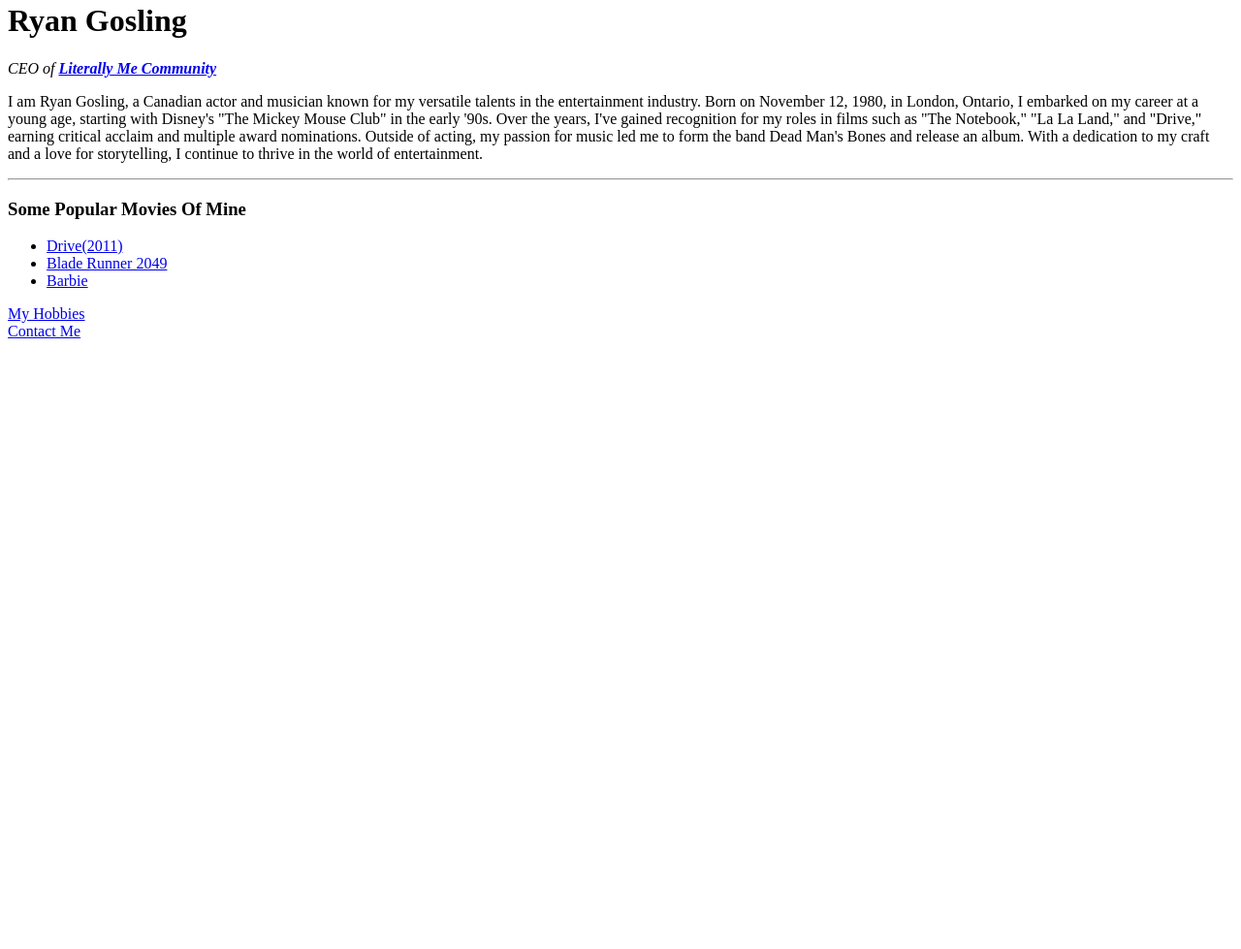
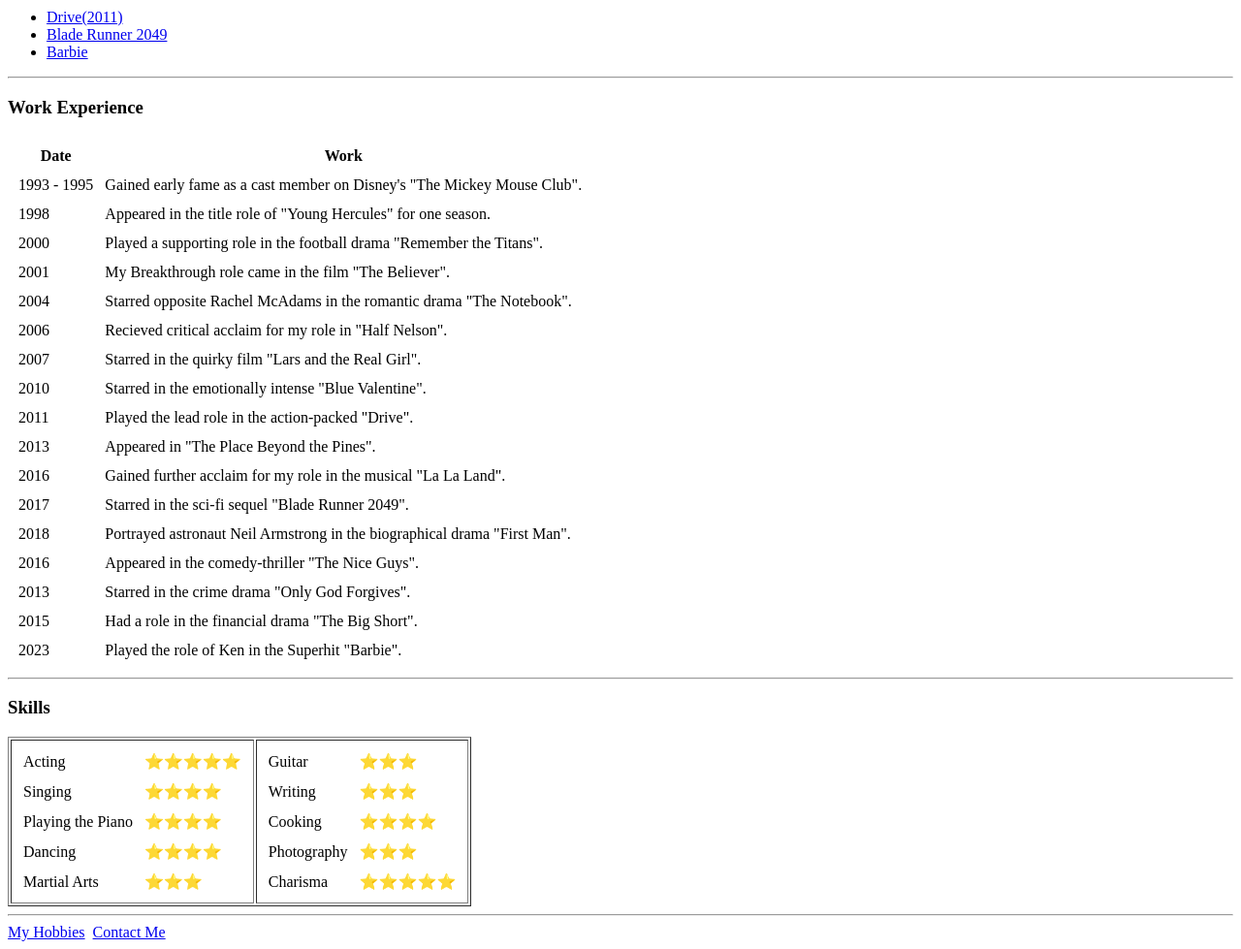
Before and after one commit to Siddharth-Singh-28/Ryan-Gosling-, a plain HTML site: page index.html in a window 1280 px wide. Shown: the part 330-1309 px from the top of the page at 97% size. Before the commit the page ends 800 px from the top, so only its background shows below. Drawn offline with Linux system fonts and the light colour scheme.

Commit message:
Updated some info

```diff
--- a/index.html
+++ b/index.html
@@ -6,11 +6,15 @@
         <title>Ryan's Personal Site</title>
     </head>
     <body>
-        <img src="RyanGosling.png" alt="Literally Me's Profile Picture" width = "300" height = "300">
-        <h1>Ryan Gosling</h1>
-        <p><em>CEO of <strong><a href="https://knowyourmeme.com/memes/literally-me-syndrome-wow-this-is-literally-me">Literally Me Community</a></strong></em></p>
-        <p>I am Ryan Gosling, a Canadian actor and musician known for my versatile talents in the entertainment industry. Born on November 12, 1980, in London, Ontario, I embarked on my career at a young age, starting with Disney's "The Mickey Mouse Club" in the early '90s. Over the years, I've gained recognition for my roles in films such as "The Notebook," "La La Land," and "Drive," earning critical acclaim and multiple award nominations. Outside of acting, my passion for music led me to form the band Dead Man's Bones and release an album. With a dedication to my craft and a love for storytelling, I continue to thrive in the world of entertainment.
-        </p>
+        <table cellspacing = "20">
+            <tr>
+                <td><img src="RyanGosling.png" alt="Literally Me's Profile Picture" width = "200" height = "200"></td>
+                <td><h1>Ryan Gosling</h1>
+                    <p><em>CEO of <strong><a href="https://knowyourmeme.com/memes/literally-me-syndrome-wow-this-is-literally-me">Literally Me Community</a></strong></em></p>
+                    <p>I am Ryan Gosling, a Canadian actor and musician known for my versatile talents in the entertainment industry. Born on November 12, 1980, in London, Ontario, I embarked on my career at a young age, starting with Disney's "The Mickey Mouse Club" in the early '90s. Over the years, I've gained recognition for my roles in films such as "The Notebook," "La La Land," and "Drive," earning critical acclaim and multiple award nominations. Outside of acting, my passion for music led me to form the band Dead Man's Bones and release an album. With a dedication to my craft and a love for storytelling, I continue to thrive in the world of entertainment.
+                    </p></td>
+            </tr>
+        </table>
         <hr>
         <h3>Some Popular Movies Of Mine</h3>
         <ul>
@@ -18,7 +22,140 @@
             <li><a href="https://www.imdb.com/title/tt1856101/">Blade Runner 2049</a></li>
             <li><a href="https://www.imdb.com/title/tt1517268/">Barbie</a></li>
         </ul>
-        <a href="Hobbies.html">My Hobbies</a><br>
+        <hr>
+        <h3>Work Experience</h3>
+        <table cellspacing="10">
+            <thead>
+                <th>Date</th>
+                <th>Work</th>
+            </thead>
+            <tbody>
+                <tr>
+                    <td>1993 - 1995</td>
+                    <td>Gained early fame as a cast member on Disney's "The Mickey Mouse Club".</td>
+                </tr>
+                <tr>
+                    <td>1998</td>
+                    <td>Appeared in the title role of "Young Hercules" for one season.</td>
+                </tr>
+                <tr>
+                    <td>2000</td>
+                    <td>Played a supporting role in the football drama "Remember the Titans".</td>
+                </tr>
+                <tr>
+                    <td>2001</td>
+                    <td>My Breakthrough role came in the film "The Believer".</td>
+                </tr>
+                <tr>
+                    <td>2004</td>
+                    <td>Starred opposite Rachel McAdams in the romantic drama "The Notebook".</td>
+                </tr>
+                <tr>
+                    <td>2006</td>
+                    <td>Recieved critical acclaim for my role in "Half Nelson".</td>
+                </tr>
+                <tr>
+                    <td>2007</td>
+                    <td>Starred in the quirky film "Lars and the Real Girl".</td>
+                </tr>
+                <tr>
+                    <td>2010</td>
+                    <td>Starred in the emotionally intense "Blue Valentine".</td>
+                </tr>
+                <tr>
+                    <td>2011</td>
+                    <td>Played the lead role in the action-packed "Drive".</td>
+                </tr>
+                <tr>
+                    <td>2013</td>
+                    <td>Appeared in "The Place Beyond the Pines".</td>
+                </tr>
+                <tr>
+                    <td>2016</td>
+                    <td>Gained further acclaim for my role in the musical "La La Land".</td>
+                </tr>
+                <tr>
+                    <td>2017</td>
+                    <td>Starred in the sci-fi sequel "Blade Runner 2049".</td>
+                </tr>
+                <tr>
+                    <td>2018</td>
+                    <td>Portrayed astronaut Neil Armstrong in the biographical drama "First Man".</td>
+                </tr>
+                <tr>
+                    <td>2016</td>
+                    <td>Appeared in the comedy-thriller "The Nice Guys".</td>
+                </tr>
+                <tr>
+                    <td>2013</td>
+                    <td>Starred in the crime drama "Only God Forgives".</td>
+                </tr>
+                <tr>
+                    <td>2015</td>
+                    <td>Had a role in the financial drama "The Big Short".</td>
+                </tr>
+                <tr>
+                    <td>2023</td>
+                    <td>Played the role of Ken in the Superhit "Barbie".</td>
+                </tr>
+            </tbody>
+        </table>
+        <hr>
+        <h3>Skills</h3>
+        <table border="1">
+            <tr>
+                <td>
+                    <table cellspacing="10">
+                        <tr>
+                            <td>Acting</td>
+                            <td>⭐⭐⭐⭐⭐</td>
+                        </tr>
+                        <tr>
+                            <td>Singing</td>
+                            <td>⭐⭐⭐⭐</td>
+                        </tr>
+                        <tr>
+                            <td>Playing the Piano</td>
+                            <td>⭐⭐⭐⭐</td>
+                        </tr>
+                        <tr>
+                            <td>Dancing</td>
+                            <td>⭐⭐⭐⭐</td>
+                        </tr>
+                        <tr>
+                            <td>Martial Arts</td>
+                            <td>⭐⭐⭐</td>
+                        </tr>
+                    </table>
+                </td>
+                <td>
+                    <table cellspacing="10">
+                        <tr>
+                            <td>Guitar</td>
+                            <td>⭐⭐⭐</td>
+                        </tr>
+                        <tr>
+                            <td>Writing</td>
+                            <td>⭐⭐⭐</td>
+                        </tr>
+                        <tr>
+                            <td>Cooking</td>
+                            <td>⭐⭐⭐⭐</td>
+                        </tr>
+                        <tr>
+                            <td>Photography</td>
+                            <td>⭐⭐⭐</td>
+                        </tr>
+                        <tr>
+                            <td>Charisma</td>
+                            <td>⭐⭐⭐⭐⭐</td>
+                        </tr>
+                    </table>
+                </td>
+            </tr>
+        </table>
+        <hr>
+        <a href="Hobbies.html">My Hobbies</a>&nbsp;
         <a href="Contact.html">Contact Me</a>
     </body>
 </html>
```
Also changed, not shown: Contact.html (+11 -0 lines), HTML Input.html (added, +18 -0 lines), Hobbies.html (+1 -0 lines).
